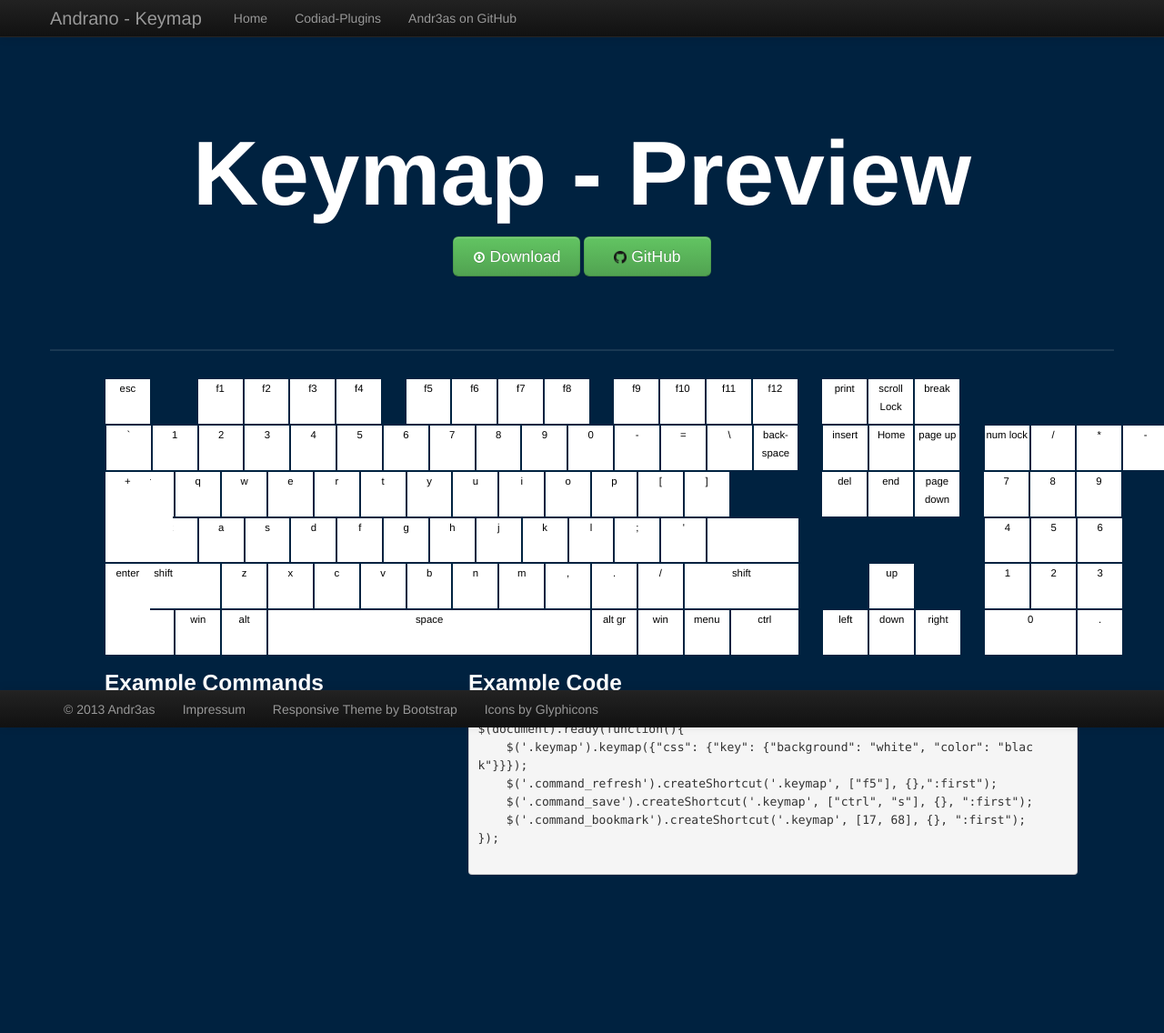
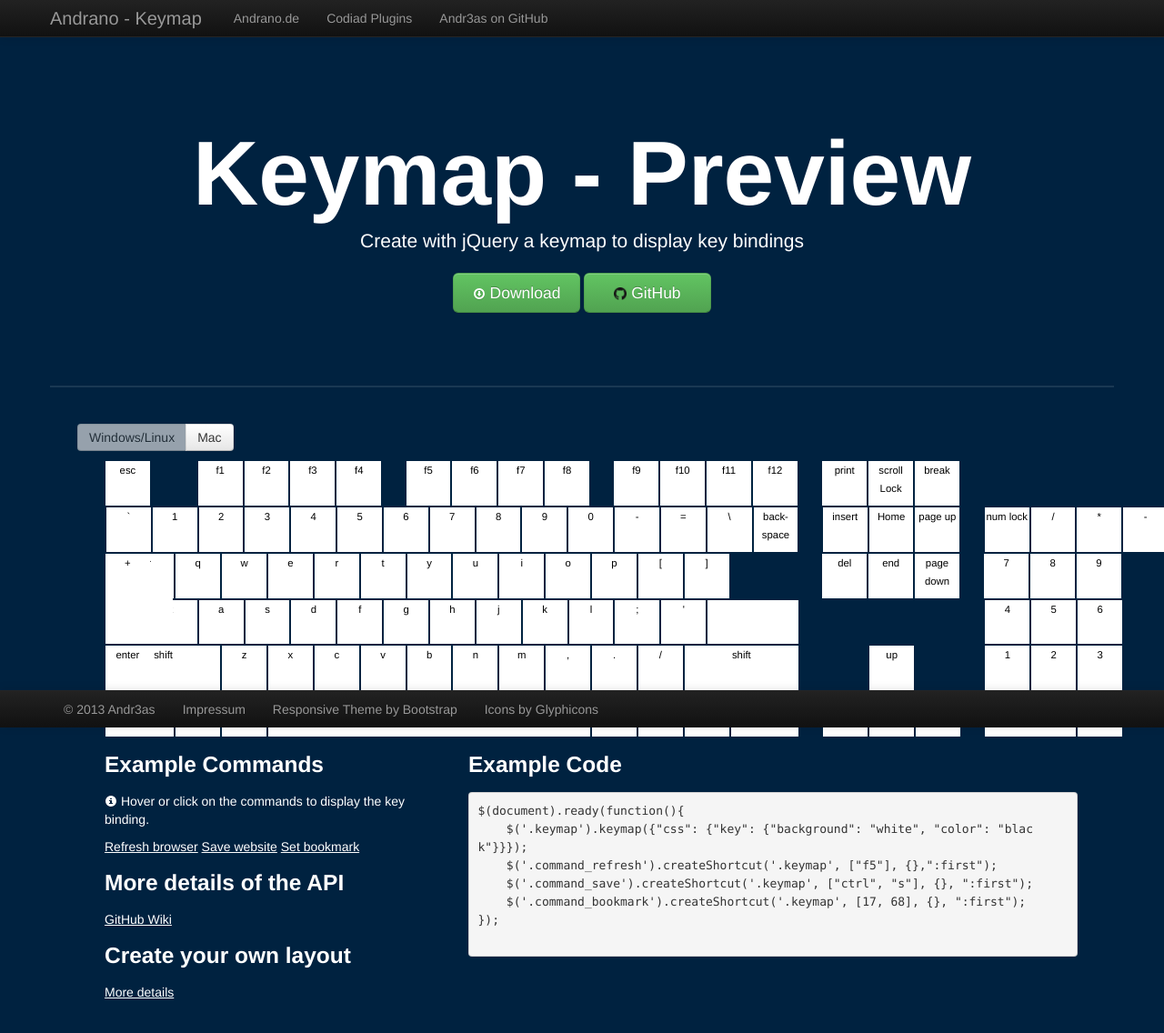
Before and after one commit to Andr3as/jQuery-Keymap, a plain HTML site: page index.html in a window 1280 px wide. Shown: the whole page at 91% size. Before the commit the page ends 1032 px from the top, so only its background shows below. Drawn offline with Linux system fonts and the light colour scheme.

Commit message:
new version

```diff
--- a/index.html
+++ b/index.html
@@ -37,8 +37,8 @@
                         <a class="brand" id="brand" href="http://andr3as.github.io/jQuery-Keymap">Andrano - Keymap</a>
                         <div class="nav-collapse collapse">
                             <ul class="nav">
-                                <li><a href="http://andrano.de">Home</a></li>
-                                <li><a href="http://andrano.de/Plugins">Codiad-Plugins</a></li>
+                                <li><a href="http://andrano.de">Andrano.de</a></li>
+                                <li><a href="http://andrano.de/Plugins">Codiad Plugins</a></li>
                                 <li><a href="https://github.com/Andr3as">Andr3as on GitHub</a></li>
                             </ul>
                         </div><!--/.nav-collapse -->
@@ -51,7 +51,7 @@
 			<div class="head">
 				<h1 class="hidden-phone">Keymap - Preview</h1>
 				<h2 class="visible-phone">Keymap - Preview</h2>
-				<p class="lead"></p>
+				<p class="lead">Create with jQuery a keymap to display key bindings</p>
 				<a href="https://nodeload.github.com/Andr3as/jQuery-Keymap/zip/master" class="btn btn-large btn-success" style="width: 100px;"><i class="icon-download icon-white"></i> Download</a>
 				<a href="https://github.com/Andr3as/jQuery-Keymap" class="btn btn-large btn-success" style="width: 100px;">
 					<i><img src="img/GitHub-Mark-32px.png" alt="GitHub-Mark" style="width: 14px;"></i> GitHub</a>
@@ -60,12 +60,21 @@
 			<hr>
 
 			<div class="span12">
+			    <div class="btn-group" style="padding-top: 10px; padding-bottom: 10px;">
+                    <button class="btn keyToggle" id="keymapWin">Windows/Linux</button>
+                    <button class="btn keyToggle" id="keymapMac">Mac</button>
+                </div>
 				<div class="keymap span12"></div>
 				<div class="span4">
 				    <h3>Example Commands</h3>
+				    <p><span class="icon-info-sign icon-white"></span> Hover or click on the commands to display the key binding.</p>
 				    <a class="command_refresh link">Refresh browser</a>
 				    <a class="command_save link">Save website</a>
 				    <a class="command_bookmark link">Set bookmark</a>
+				    <h3>More details of the API</h3>
+				    <a href="https://github.com/andr3as/jQuery-Keymap/wiki" class="link">GitHub Wiki</a>
+				    <h3>Create your own layout</h3>
+				    <a href="https://github.com/Andr3as/jQuery-Keymap/wiki/Layout" class="link">More details</a>
 				</div>
 				<div class="span7">
 				    <h3>Example Code</h3>
@@ -82,10 +91,34 @@
 			<script src="keymap.min.js"></script>
             <script>
                 $(document).ready(function(){
-                    $('.keymap').keymap({"css": {"key": {"background": "white", "color": "black"}}});
-                    $('.command_refresh').createShortcut('.keymap', ["f5"], {},":first");
-                    $('.command_save').createShortcut('.keymap', ["ctrl", "s"], {}, ":first");
-                    $('.command_bookmark').createShortcut('.keymap', [17, 68], {}, ":first");
+                    var keymap = function(key) {
+                        //Create Keymap
+                        if (key == "command") {
+                            $('.keymap').keymap({"layout": "mac_querty","css": {"key": {"background": "white", "color": "black"}}});
+                        } else {
+                            $('.keymap').keymap({"css": {"key": {"background": "white", "color": "black"}}});
+                        }
+                        //Create shortcuts
+                        $('.keymap').keymap({"css": {"key": {"background": "white", "color": "black"}}});
+                        $('.command_refresh').createShortcut('.keymap', ["f5"], {},":first");
+                        $('.command_save').createShortcut('.keymap', ["ctrl", "s"], {}, ":first");
+                        $('.command_bookmark').createShortcut('.keymap', [17, 68], {}, ":first");
+                    }
+                    keymap("ctrl");
+                    $('#keymapWin').addClass('disabled');
+                    //Switch toggle
+                    var fn = function() {
+                        $('.keyToggle').removeClass('disabled');
+                        $(this).addClass('disabled');
+
+                        if ($(this).attr("id") == "keymapWin") {
+                            keymap("ctrl");
+                        } else {
+                            keymap("command");
+                        }
+                    };
+                    $('#keymapWin').click(fn);
+                    $('#keymapMac').click(fn);
                 });
             </script>
             <style>
@@ -99,7 +132,7 @@
                     <div class="container">
                         <ul class="nav">
                             <li><a>© 2013 Andr3as</a></li>
-                            <li><a href="andrano.de/impressum.html">Impressum</a></li>
+                            <li><a href="http://andrano.de/impressum.html">Impressum</a></li>
                             <li><a href="http://twitter.github.io/bootstrap">Responsive Theme by Bootstrap</a></li>
                             <li><a href="http://glyphicons.com/">Icons by Glyphicons</a></li>
                         </ul>
```
